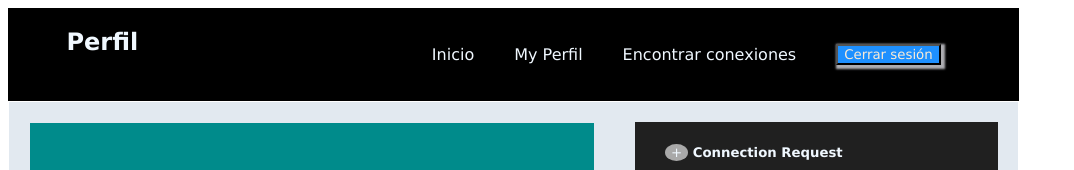
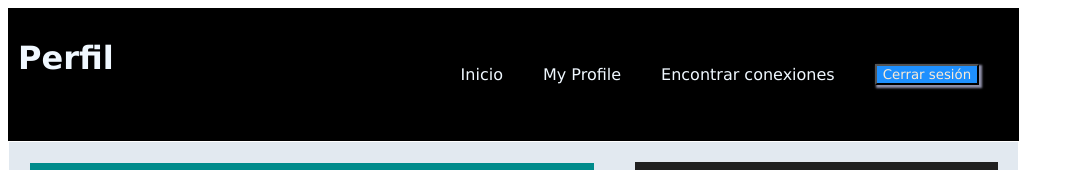
Before and after one commit to hanticoy/profile, a plain HTML site: page index.html in a window 1280 px wide. Shown: the top 170 px of the page, without its empty margins (0-1074 px from the left). Drawn offline with Linux system fonts and the light colour scheme.

Commit message:
modificacion de los estilos

```diff
--- a/index.html
+++ b/index.html
@@ -12,20 +12,15 @@
 <body>
     <div class="main">
         <header>
-            <nav>
-                <div id="titulo">
-                    <h1>Perfil</h1>
-                </div>
-                <div id="intermedio"></div>
-                <div id="menu">
-                    <ul>
-                        <li><a href="#">Inicio</a></li>
-                        <li><a href="#">My Perfil</a></li>
-                        <li><a href="#">Encontrar conexiones</a></li>
-                        <li><button class="btncierra">Cerrar sesión</button></li>
-                    </ul>
-                </div>
-            </nav>
+            <div class="navbar">
+                <h1 class="nav-title">Perfil</h1>
+                <ul class="nav-links">
+                    <li><a href="#">Inicio</a></li>
+                    <li><a href="#" class="active">My Profile</a></li>
+                    <li><a href="#">Encontrar conexiones</a></li>
+                    <li><button class="btn">Cerrar sesión</button></li>
+                </ul>
+            </div>
         </header>
         <section class="home">
             <article class="homeizq">
--- a/style.css
+++ b/style.css
@@ -13,6 +13,27 @@ nav {
     justify-content: space-around;
     display:flex;
 }
+.navbar {
+    display: flex;
+    background-color: black;
+    justify-content: space-between;
+    padding: 10px;
+}
+
+.nav-links {
+    display: flex;
+    justify-content: space-around;
+    padding: 10px;
+}
+.btn {
+    color: antiquewhite;
+    background-color: dodgerblue;
+    box-shadow: 2px 2px 2px 1px rgba(188, 188, 221, 0.767);
+    vertical-align: middle;
+    cursor: pointer;
+}
+
+
 aside {
     margin: 0px;
     flex-direction: column-reverse;
```
